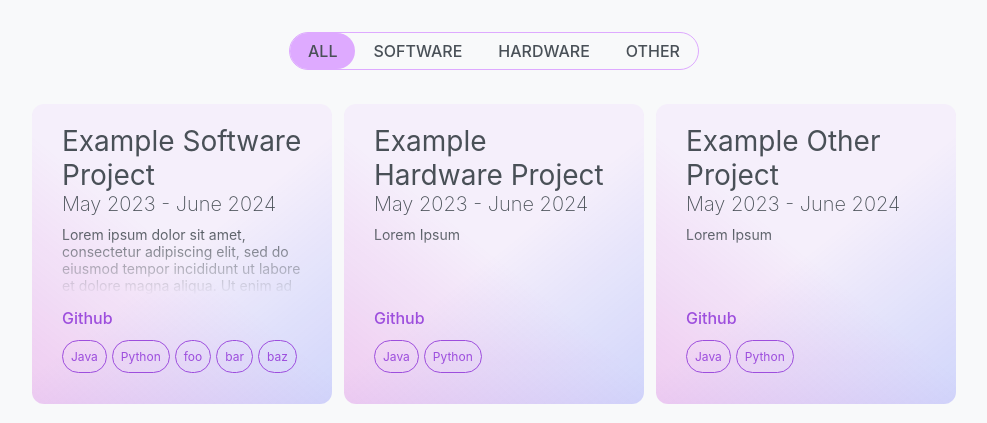
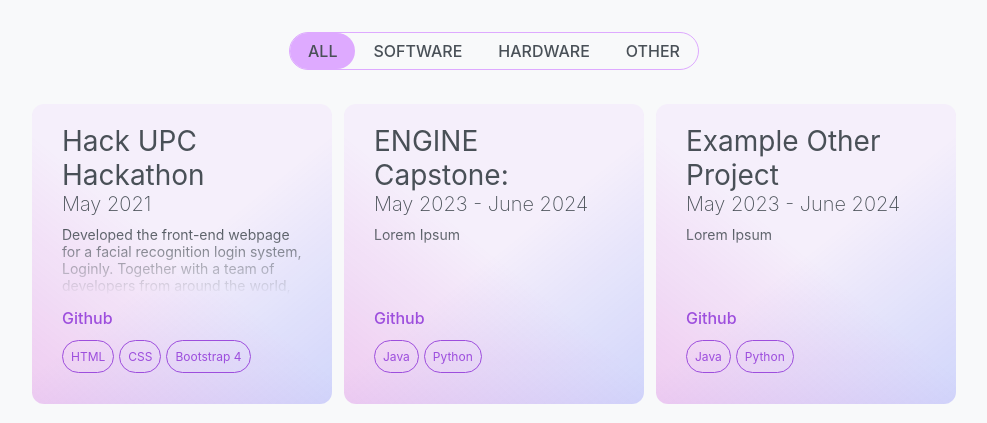
Before and after one commit to davphan/Portfolio, a React (Create React App) app: page / in a window 1280 px wide. Shown: the part 3728-4151 px from the top of the page, without its empty margins (146-1133 px from the left). Built offline with nearby package versions, Linux system fonts and the light colour scheme.

Commit message:
Fixed mobile overflow x

```diff
--- a/src/App.css
+++ b/src/App.css
@@ -39,6 +39,10 @@
 
 html {
   scroll-behavior: smooth;
+
+  @media screen and (max-width: 480px) {
+    overflow-x: hidden;
+  }
 }
 
 body {
--- a/src/components/About/index.js
+++ b/src/components/About/index.js
@@ -16,6 +16,10 @@ const AboutContainer = styled.div`
 
   @media screen and (max-width: 640px) {
     padding: 32px 16px;
+  }
+
+  @media screen and (max-width: 480px) {
+    padding-top: 112px;
   }
 
   z-index: 1;
--- a/src/components/Education/SubjectView.js
+++ b/src/components/Education/SubjectView.js
@@ -40,10 +40,14 @@ const SeriesContainer = styled.div`
 `;
 
 const SeriesList = styled.div`
-  width: 150px;
+  width: 200px;
   margin: 10px;
   border: 0.15px solid ${({ theme }) => theme.secondary_dark + 20};
   border-radius: 20px;
+
+  @media screen and (max-width: 480px) {
+    width: 150px;
+  }
 `;
 
 const SeriesHeader = styled.h2`
@@ -57,7 +61,7 @@ const SeriesHeader = styled.h2`
   line-height: 1.5;
   vertical-align: middle;
 
-  @media screen and (max-width: 768px) {
+  @media screen and (max-width: 480px) {
     font-size: 0.9rem;
     padding: 10px 0 30px 0;
   }
--- a/src/components/Experience/index.js
+++ b/src/components/Experience/index.js
@@ -19,6 +19,10 @@ const TimelineSection = styled.div`
   align-items: center;
   justify-content: center;
   gap: 12px;
+
+  @media screen and (max-width: 480px) {
+    margin-bottom: 40px;
+  }
 `;
 
 export default function Experience() {
--- a/src/components/Navbar/index.js
+++ b/src/components/Navbar/index.js
@@ -27,6 +27,11 @@ const Nav = styled.div`
   position: sticky;
   top: 0;
   z-index: 10;
+
+  @media screen and (max-width: 480px) {
+    position: fixed;
+    width: 100%;
+  }
 `;
 
 const NavContainer = styled.div`
--- a/src/data/text.js
+++ b/src/data/text.js
@@ -221,22 +221,22 @@ export const projects = {
   cards: [
     {
       id: 0,
-      title: "Example Software Project",
-      date: "May 2023 - June 2024",
-      description: "Lorem ipsum dolor sit amet, consectetur adipiscing elit, sed do eiusmod tempor incididunt ut labore et dolore magna aliqua. Ut enim ad minim veniam, quis nostrud exercitation ullamco laboris nisi ut aliquip ex ea commodo consequat. Duis aute irure dolor in reprehenderit in voluptate velit esse cillum dolore eu fugiat nulla pariatur. Excepteur sint occaecat cupidatat non proident, sunt in culpa qui officia deserunt mollit anim id est laborum.",
+      title: "Hack UPC Hackathon",
+      date: "May 2021",
+      description: "Developed the front-end webpage for a facial recognition login system, Loginly. Together with a team of developers from around the world, we created and submited a complete login system solely off of facial recognition software.",
       image: "",
-      tags: ["Java", "Python", "foo", "bar", "baz", "hee", "hoo"],
+      tags: ["HTML", "CSS", "Bootstrap 4"],
       group: "software",
       links: [
         {
           name: "Github",
-          url: "https://davphan.github.io/Portfolio/index.html"
+          url: "https://github.com/EncryptEx/loginly"
         }
       ]
     },
     {
       id: 1,
-      title: "Example Hardware Project",
+      title: "ENGINE Capstone: ",
       date: "May 2023 - June 2024",
       description: "Lorem Ipsum",
       image: "",
```
